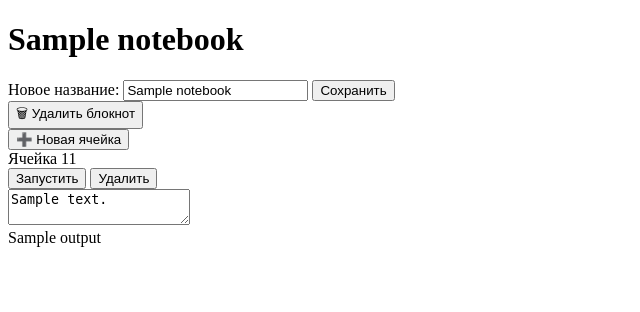
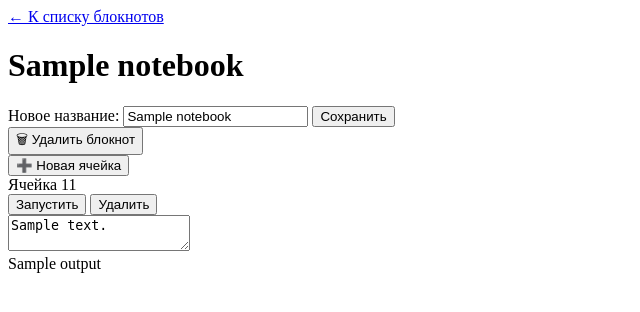
Before and after one commit to gurovic/booml, a Django app: template backend/runner/templates/notebook/notebook_detail.html in a window 1280 px wide. Shown: the top 312 px of the page, without its empty margins (0-640 px from the left). Run offline with Django 5.2, Linux system fonts and the light colour scheme; the template is opened without the code that fills it: most values are stand-ins (such as "Sample title", 1, 10 or a date in 2020).

Commit message:
back to notebook list button

```diff
--- a/backend/runner/templates/notebook/notebook_detail.html
+++ b/backend/runner/templates/notebook/notebook_detail.html
@@ -15,7 +15,10 @@
          data-save-output-url-template="{% url 'runner:save_cell_output' notebook.id 0 %}">
 
         <div class="notebook-header">
-            <h1 id="notebook-title">{{ notebook.title }}</h1>
+            <div class="notebook-header-title">
+                <a class="notebook-back-link" href="{% url 'runner:notebook_list' %}">← К списку блокнотов</a>
+                <h1 id="notebook-title">{{ notebook.title }}</h1>
+            </div>
             <form id="rename-notebook-form"
                   class="notebook-rename-form"
                   method="post"
```
